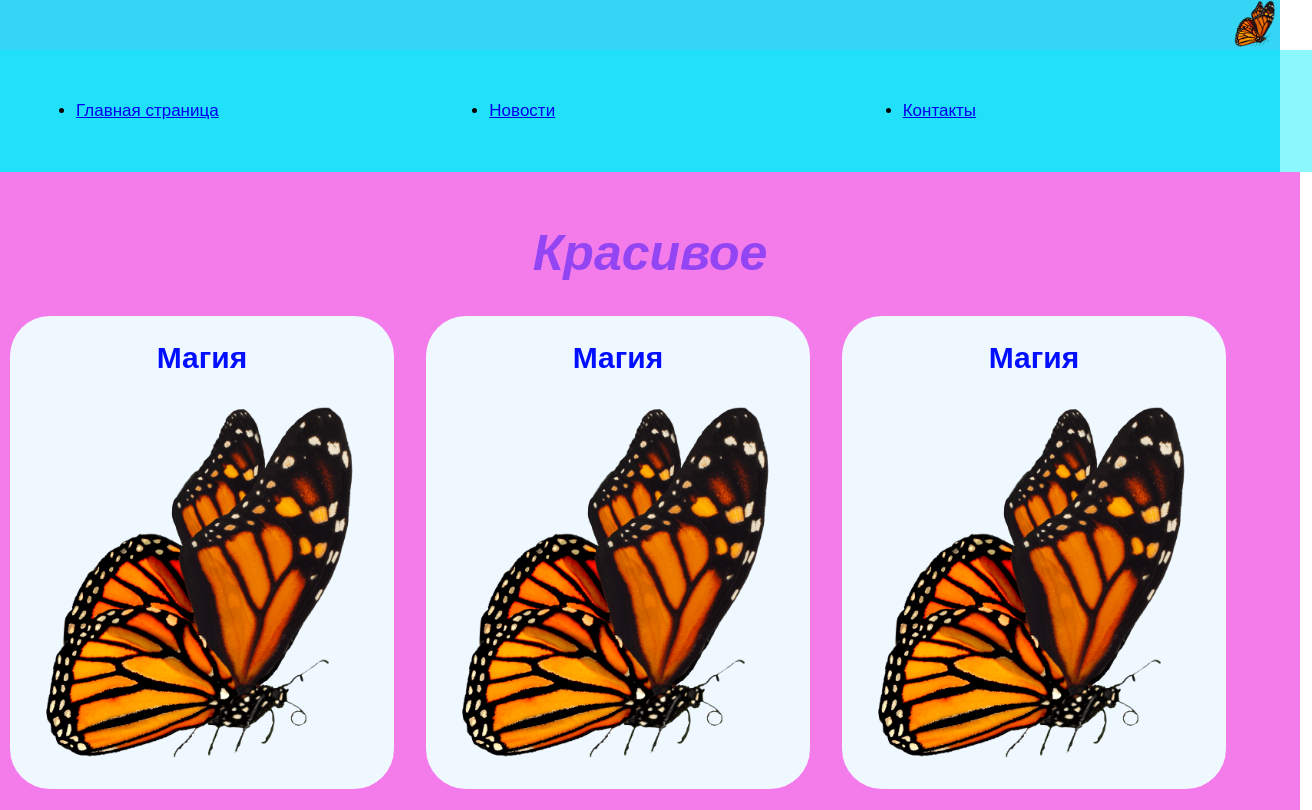
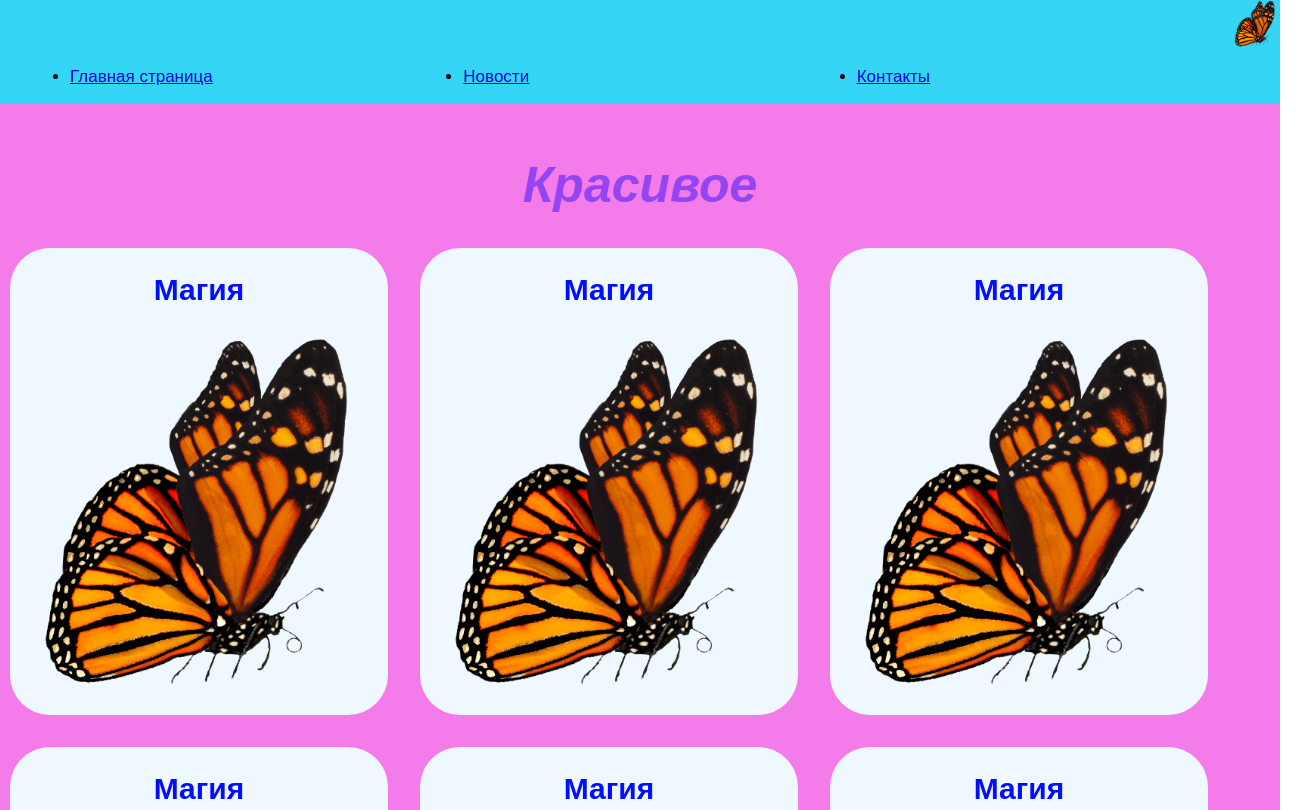
Before and after one commit to Yulia2703/homeworkweek5-2, a plain HTML site: page index.html in a window 1280 px wide. Shown: the top 810 px of the page, 1312 px wide, since content can reach past the window. Drawn offline with Linux system fonts and the light colour scheme.

Commit message:
advised second part

```diff
--- a/assets/style.css
+++ b/assets/style.css
@@ -1,21 +1,18 @@
 nav {
     overflow: hidden;
-    background-color: #07edfd75;
     position: flex;
     top: 0;
     width: 100%;
-}
-nav {
     display: block;
     color: #000000;
-    padding: 14px 16px;
     text-decoration: none;
     font-size: 17px;
-}
-nav :hover {
+    }
+
+    nav :hover {
     background: #ddd;
-    color: rgb(255, 255, 255);
-}
+    color: rgb(255, 255, 255);}
+
 .menu {
 display: flex;
 justify-content: center;
@@ -23,13 +20,8 @@ justify-content: center;
 
 li {
     width: calc((100% / 3) - 20px);
-    margin: 20px;
     }
-.header {
-    position: flex;
-    justify-content: flex-end;
-    width: 100%;
-}
+
 .logo {
 margin-left: auto;
 background-image: url(/assets/img/but3.png);
@@ -40,8 +32,9 @@ width: 50px;
 }
 
 header {
+box-sizing: border-box;
+justify-content: flex-end;
 background-color: rgba(23, 207, 244, 0.871);
-width: 100%;
 font-size: 20px;
 font-style: normal;
 font-family: Arial, Helvetica, sans-serif;
@@ -55,6 +48,7 @@ text-align: left;
     color: #2007fd75;
 }
 .root {
+    box-sizing: border-box;
     display: flex;
     background: rgba(235, 7, 216, 0.53);
     min-height: 500px;
```
